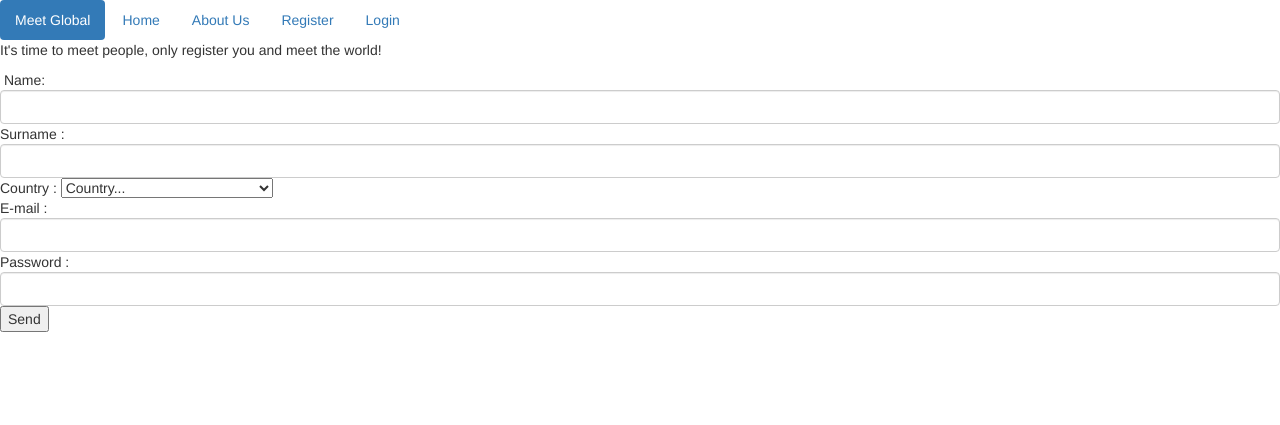
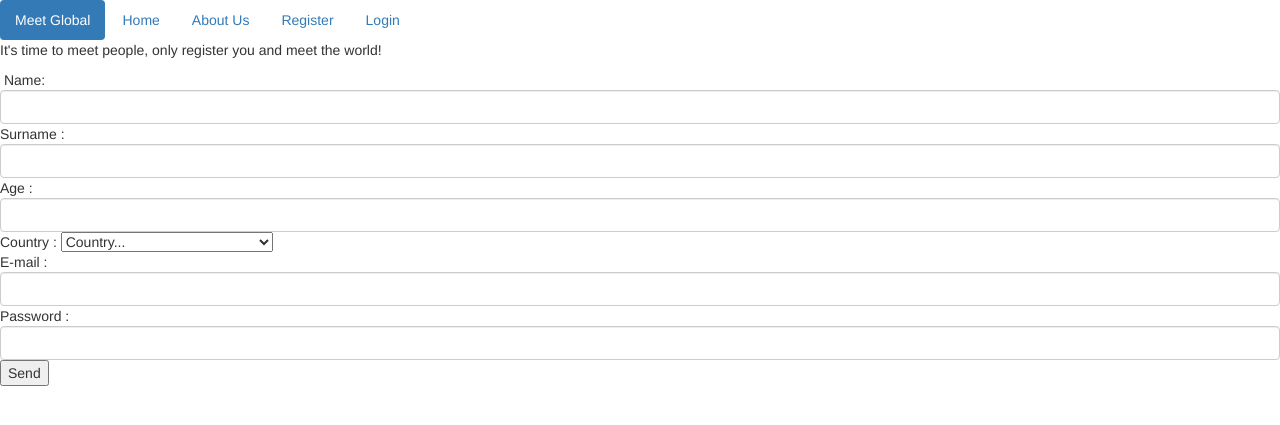
Before and after one commit to rafaelcor/meetglobal, a Django app: page /register/ in a window 1280 px wide. Shown: the top 425 px of the page. Run offline with Django 3.2, Linux system fonts and the light colour scheme; parts of the project's set-up code (start-up, migrations or seed data) failed here and were passed over; some libraries are stand-ins or nearby versions.

Commit message:
Probando edad

```diff
--- a/page/models.py
+++ b/page/models.py
@@ -3,6 +3,8 @@ from django.contrib.auth.models import User as DjangoUser
 # Create your models here.
 
 class User(models.Model):
+    age = models.IntegerField()
+    age.contribute_to_class(DjangoUser, 'age')
     email = models.CharField(max_length=100)
     country = models.CharField(max_length=100)
     auth_user = models.ForeignKey(DjangoUser)
@@ -10,10 +12,10 @@ class User(models.Model):
     languages = models.CharField(max_length=200)
     image = models.ImageField(upload_to="/media")
 
-
 class UsersToConfirm(models.Model):
     name = models.CharField(max_length=100)
     surname = models.CharField(max_length=100)
+    age = models.IntegerField()
     email = models.CharField(max_length=100)
     country = models.CharField(max_length=100)
     password = models.CharField(max_length=200)
--- a/page/static/page/js/register.js
+++ b/page/static/page/js/register.js
@@ -2,12 +2,14 @@ $(document).ready(function () {
     $("button").click(function(){
         var name = $("#iname").val();
         var surname = $("#isurname").val();
+        var age = $("#iage").val();
         var email = $("#iemail").val();
         var password = $("#ipassword").val();
         var country = $("select").val();
 
             var obj = {"name" : name,
                        "surname" : surname,
+                       "age" : age,
                        "email": email,
                        "password": password,
                        "country": country,
--- a/page/templates/page/register.html
+++ b/page/templates/page/register.html
@@ -13,6 +13,7 @@
 <label id="okornot"></label>
 Name: <input type="text" class="form-control" id="iname"></input>
 Surname : <input type="text" class="form-control" id="isurname"></input>
+Age : <input type="number" class="form-control" id="iage" min="0" max="150"></input>
 Country : <select name="country">
 <option value="">Country...</option>
 <option value="AF">Afghanistan</option>
--- a/page/views.py
+++ b/page/views.py
@@ -90,9 +90,10 @@ class RegisterRequestView(View):
             print 2
             ran = self.genRandomActivationSubfixLink(var["name"][0], var["email"][0])
                 #print self.genRandomActivationSubfixLink(var["nombre"][0], var["correo"][0])
-            reg = UsersToConfirm.objects.create(
+            reg = UsersToConfirm(
                                                     name=var["name"][0],
                                                     surname=var["surname"][0],
+                                                    age=var["age"][0],
                                                     email=var["email"][0],
                                                     country=var["country"][0],
                                                     password=var["password"][0],
```
Also changed, not shown: db.sqlite3, 8 other files.
